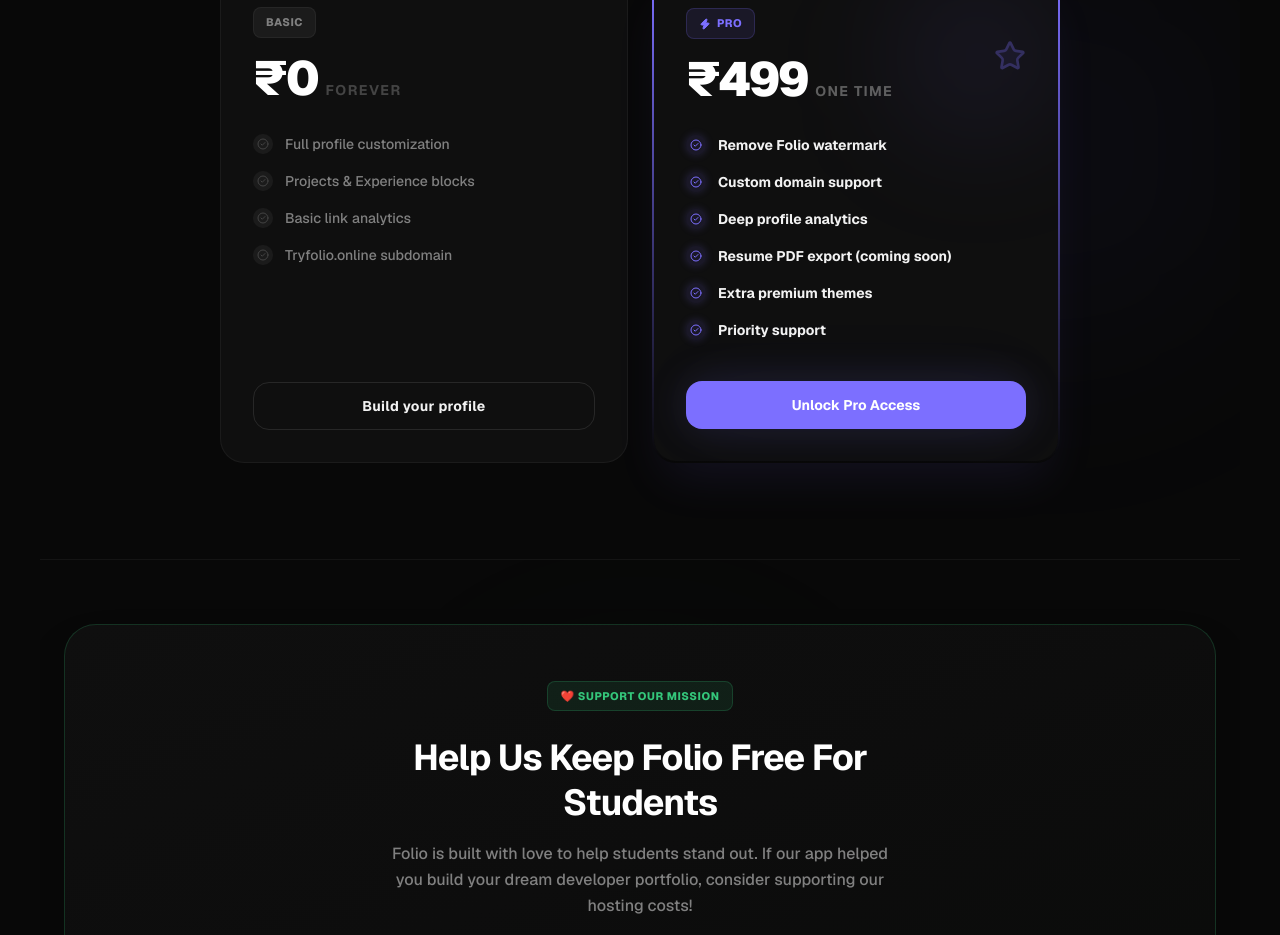
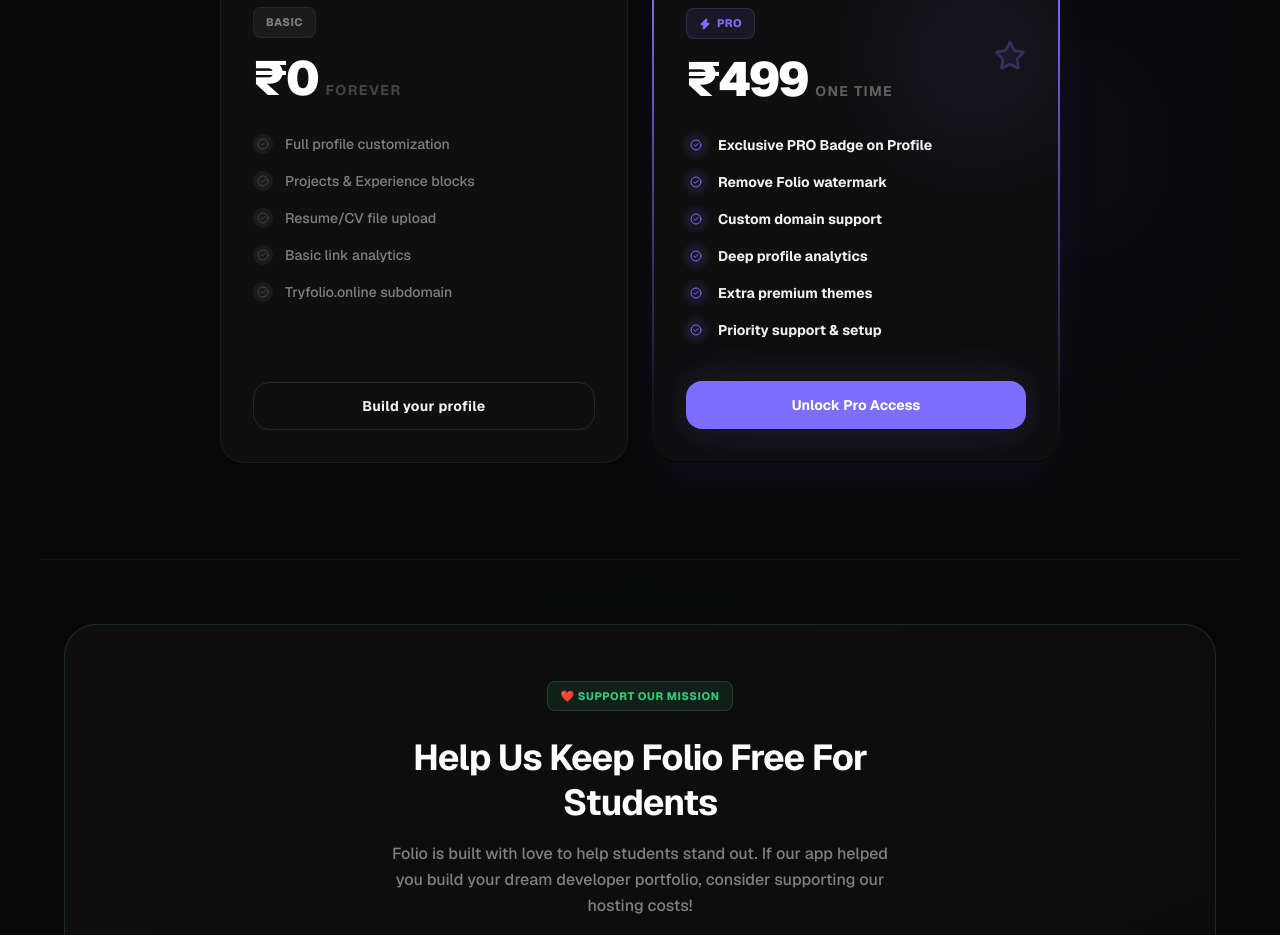
Before and after one commit to anushravrathi/folio, a Next.js app: page / in a window 1280 px wide. Shown: the part 2721-3656 px from the top of the page. Built offline with nearby package versions, Linux system fonts and the light colour scheme; no server answers.

Commit message:
feat: add Pro badge to profile page and update landing page feature list

```diff
--- a/app/page.tsx
+++ b/app/page.tsx
@@ -49,12 +49,12 @@
 ]
 
 const PRO_FEATURES = [
+  "Exclusive PRO Badge on Profile",
   "Remove Folio watermark",
   "Custom domain support",
   "Deep profile analytics",
-  "Resume PDF export (coming soon)",
   "Extra premium themes",
-  "Priority support",
+  "Priority support & setup",
 ]
 
 export default function LandingPage() {
@@ -649,7 +649,7 @@
               </div>
 
               <div className="space-y-4 mb-10 flex-1">
-                {["Full profile customization", "Projects & Experience blocks", "Basic link analytics", "Tryfolio.online subdomain"].map((f, idx) => (
+                {["Full profile customization", "Projects & Experience blocks", "Resume/CV file upload", "Basic link analytics", "Tryfolio.online subdomain"].map((f, idx) => (
                   <div key={idx} className="flex items-center gap-3">
                      <div className="w-5 h-5 rounded-full bg-white/5 flex items-center justify-center shrink-0">
                         <CheckCircle2 className="w-3 h-3 text-tertiary" />
--- a/components/profile/ProfilePage.tsx
+++ b/components/profile/ProfilePage.tsx
@@ -44,6 +44,7 @@
   const username = data?.username || ""
   const profileEmail = data?.email || ""
   const cvUrl = data?.cv_url || data?.cvUrl || ""
+  const isPro = !!(data?.is_pro || data?.isPro)
 
   const githubUsername = data?.githubUsername || data?.social_links?.github || ""
   const leetcodeUsername = data?.leetcodeUsername || data?.social_links?.leetcode || ""
@@ -271,7 +272,20 @@
           </div>
 
           <div className="space-y-3 mt-4">
-             <h1 className="text-4xl @md:text-5xl font-black text-primary tracking-tight">{name}</h1>
+             <h1 className="text-4xl @md:text-5xl font-black text-primary tracking-tight flex items-center justify-center gap-2.5 flex-wrap">
+               {name}
+               {isPro && (
+                 <span
+                   className="inline-flex items-center gap-1.5 px-3 py-0.5 rounded-full text-[10px] font-black uppercase bg-gradient-to-r from-[var(--color-accent)] to-[#7C6FFF] text-white border border-[var(--color-accent)]/20 shadow-[0_0_12px_var(--color-accent-dim)] select-none hover:scale-105 transition-transform duration-300 cursor-default animate-fade-in"
+                   title="Verified Folio Pro Member"
+                 >
+                   <svg className="w-3 h-3 text-white fill-current shrink-0" viewBox="0 0 24 24">
+                     <path d="M12 2l3.09 6.26L22 9.27l-5 4.87 1.18 6.88L12 17.77l-6.18 3.25L7 14.14 2 9.27l6.91-1.01L12 2z"/>
+                   </svg>
+                   Pro
+                 </span>
+               )}
+             </h1>
              <p className="text-sm sm:text-base text-secondary font-medium max-w-[600px] mx-auto leading-relaxed">
                {bio}
              </p>
```
